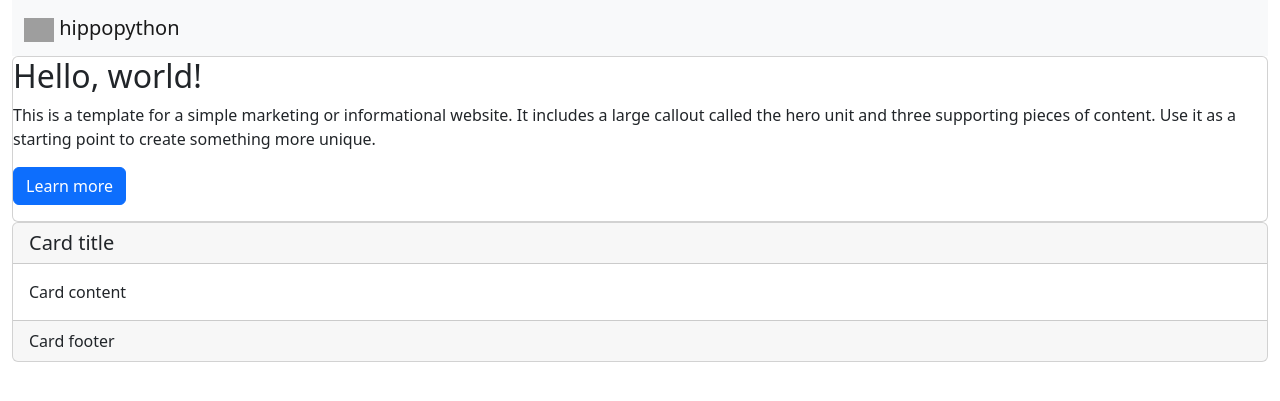
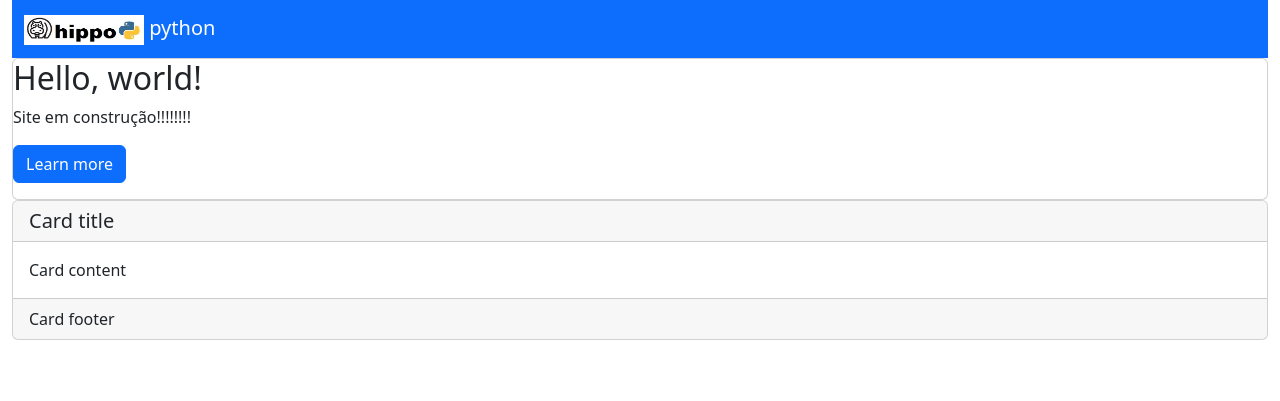
Before and after one commit to Michel4lves/hippopython, a Django app: page / in a window 1280 px wide. Shown: the top 401 px of the page. Run offline with Django 4.2, Linux system fonts and the light colour scheme; some libraries are stand-ins or nearby versions; grey boxes are pictures that could not be loaded.

Commit message:
primeiras configurações na home.html

```diff
--- a/hippopython/base/templates/base/home.html
+++ b/hippopython/base/templates/base/home.html
@@ -1,4 +1,5 @@
 <!DOCTYPE html>
+{% load static %}
 <html lang="pt-br">
   <head>
     <meta charset="utf-8">
@@ -10,22 +11,22 @@
     <meta name="description" content="Página exemplo de um curso de django">
     <meta name="author" content="Michel Alves">
 
-    <link href="/static/css/bootstrap.min.css" rel="stylesheet">
-    <link href="/static/css/style.css" rel="stylesheet">
+    <link href="{% static 'css/bootstrap.min.css' %}" rel="stylesheet">
+    <link href="{% static 'css/style.css' %}" rel="stylesheet">
 
-	<script src="/static/js/jquery.min.js"></script>
-    <script src="/static/js/bootstrap.min.js"></script>
-    <script src="/static/js/scripts.js"></script>
+	<script src="{% static 'js/jquery.min.js' %}"></script>
+    <script src="{% static 'js/bootstrap.min.js' %}"></script>
+    <script src="{% static 'js/scripts.js' %}"></script>
   </head>
   <body>
     <div class="container-fluid">
 		<div class="row">
 			<div class="col-md-12">
-				<nav class="navbar bg-light">
+				<nav class="navbar navbar-dark bg-primary">
 				  <div class="container-fluid">
 					<a class="navbar-brand" href="#">
-					  <img src="/docs/5.2/assets/brand/bootstrap-logo.svg" alt="" width="30" height="24" class="d-inline-block align-text-start">
-					  hippopython
+					  <img src="{% static 'images/hippo_logo.jpg' %}" alt="" width="120" height="30" class="d-inline-block align-text-start">
+					  python
 					</a>
 				  </div>
 				</nav>
@@ -34,7 +35,7 @@
 						Hello, world!
 					</h2>
 					<p>
-						This is a template for a simple marketing or informational website. It includes a large callout called the hero unit and three supporting pieces of content. Use it as a starting point to create something more unique.
+						Site em construção!!!!!!!!
 					</p>
 					<p>
 						<a class="btn btn-primary btn-large" href="#">Learn more</a>
```
Also changed, not shown: hippopython/base/static/css/img.png (added), hippopython/base/static/css/img_1.png (added), hippopython/base/static/images/hippo_logo.jpg (added), 1 other file.
